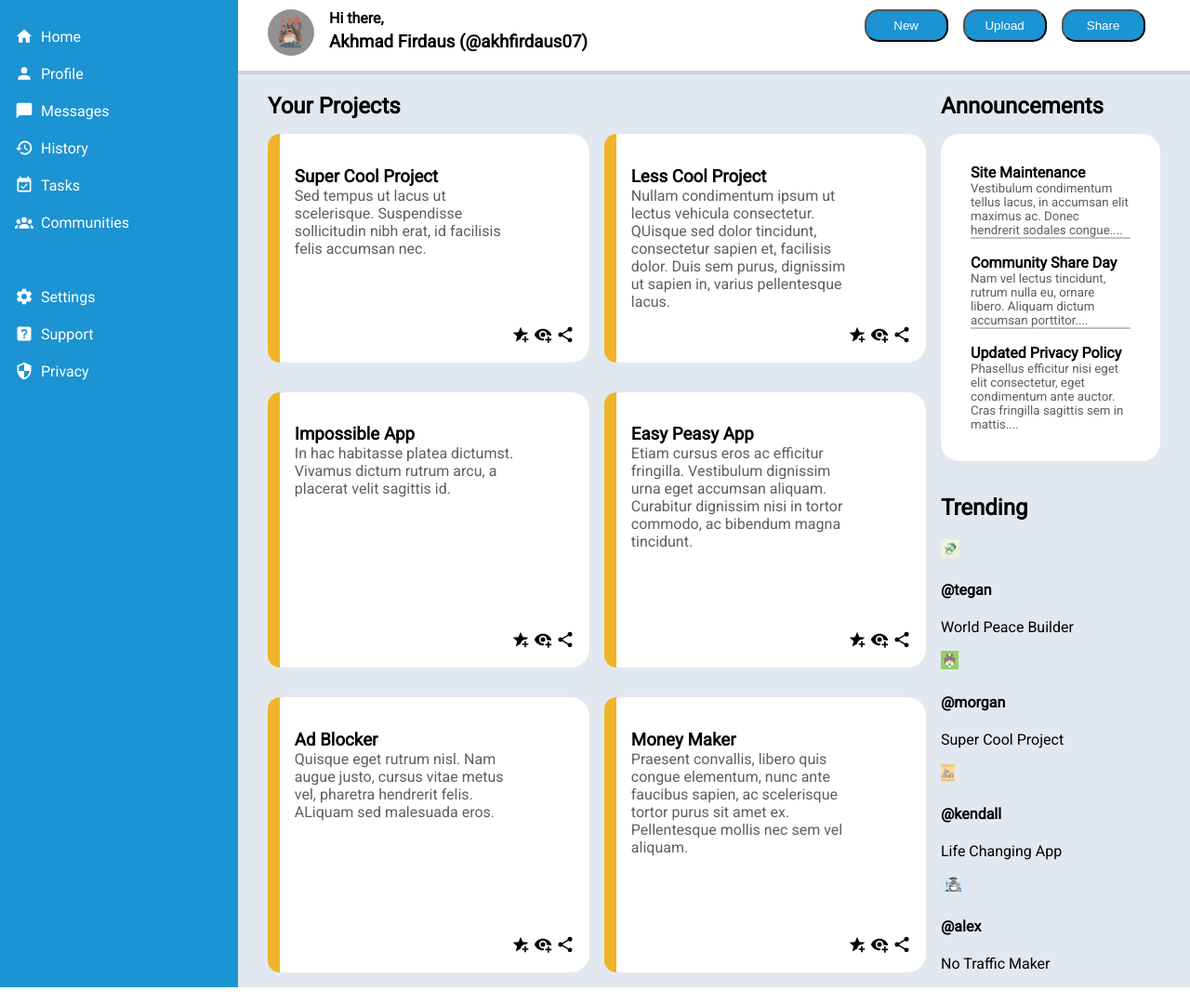
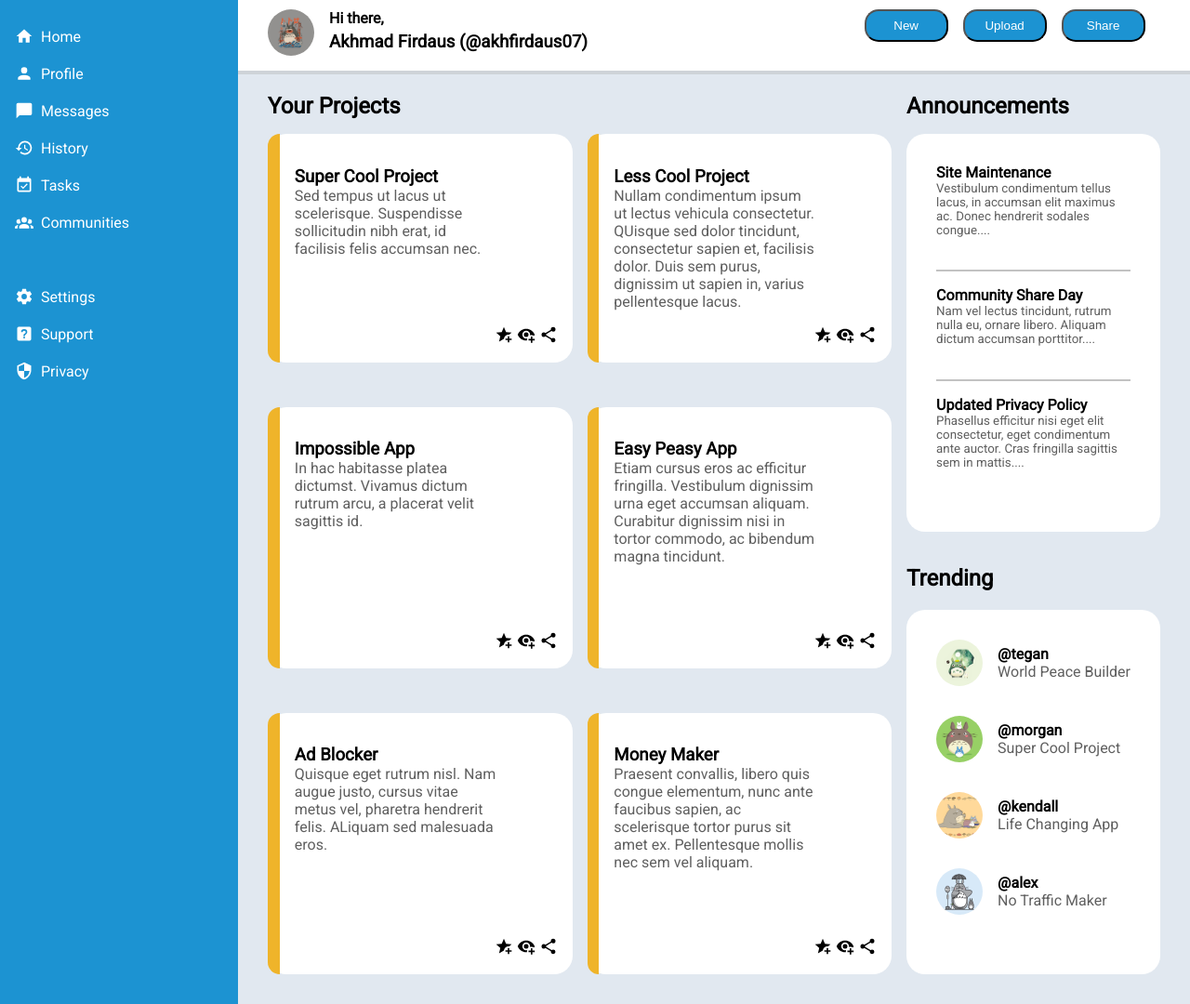
Before and after one commit to akhfirdaus07/admin-dashboard, a plain HTML site: page index.html in a window 1280 px wide. Shown: the part 101-1181 px from the top of the page at 93% size. Drawn offline with Linux system fonts and the light colour scheme.

Commit message:
Style the trending card

```diff
--- a/index.html
+++ b/index.html
@@ -176,25 +176,33 @@
         <div class="trending">
             <h2>Trending</h2>
             <div class="card">
-                <div>
+                <div class="account">
                     <img src="images/pororo-1.jpg" alt="pororo 1">
+                    <div class="text">
                         <h4>@tegan</h4>
                         <p>World Peace Builder</p>
                     </div>
-                <div>
+                </div>
+                <div class="account">
                     <img src="images/pororo-2.jpg" alt="pororo 2">
+                    <div class="text">
                         <h4>@morgan</h4>
                         <p>Super Cool Project</p>
                     </div>
-                <div>
+                </div>
+                <div class="account">
                     <img src="images/pororo-3.jpg" alt="pororo 3">
+                    <div class="text">
                         <h4>@kendall</h4>
                         <p>Life Changing App</p>
                     </div>
-                <div>
+                </div>
+                <div class="account">
                     <img src="images/pororo-4.png" alt="pororo 4">
+                    <div class="text">
                         <h4>@alex</h4>
                         <p>No Traffic Maker</p>
+                    </div>
                 </div>
             </div>
         </div>
--- a/styles.css
+++ b/styles.css
@@ -149,7 +149,7 @@ a:hover{
 
     display: grid;
     grid-template-columns: 3fr 1fr;
-    grid-template-rows: auto auto;
+    grid-template-rows: 1fr 1fr;
     grid-gap: 1rem;
 }
 
@@ -176,7 +176,7 @@ a:hover{
     display:grid;
     grid-template-columns: 0.8rem 1fr;
     grid-template-rows: 1fr auto;
-    margin-bottom: 1rem;
+    margin-bottom: 2rem;
 }
 
 .card>.card-border{
@@ -242,8 +242,48 @@ a:hover{
     color: #5f5f5f;
     margin-top:0;
     margin-bottom: 0;
+    padding-bottom: 1rem;
 }
 
+
+.trending .card{
+
+    background: white;
+    border-radius: 20px;
+    padding:2rem;
+    margin-bottom: 2rem;
+}
+
+.trending .card .account{
+    display:grid;
+    grid-template-columns: min-content max-content;
+
+    align-items: center;
+
+    grid-gap:1rem;
+
+    margin-bottom: 2rem;
+}
+
+.trending .card div img{
+    height: 50px;
+    width: 50px;
+    border-radius: 50%;
+    grid-row: 1/2;
+}
+
+.trending .text{
+    display: flex;
+    flex-direction: column;
+}
+
+.trending .text h4{
+    margin:0;
+}
+
+.trending .text p{
+    padding: 0;
+}
 
 footer{
     grid-column: 1/3;
```
Lines whose indentation alone changed are shown as unchanged.
